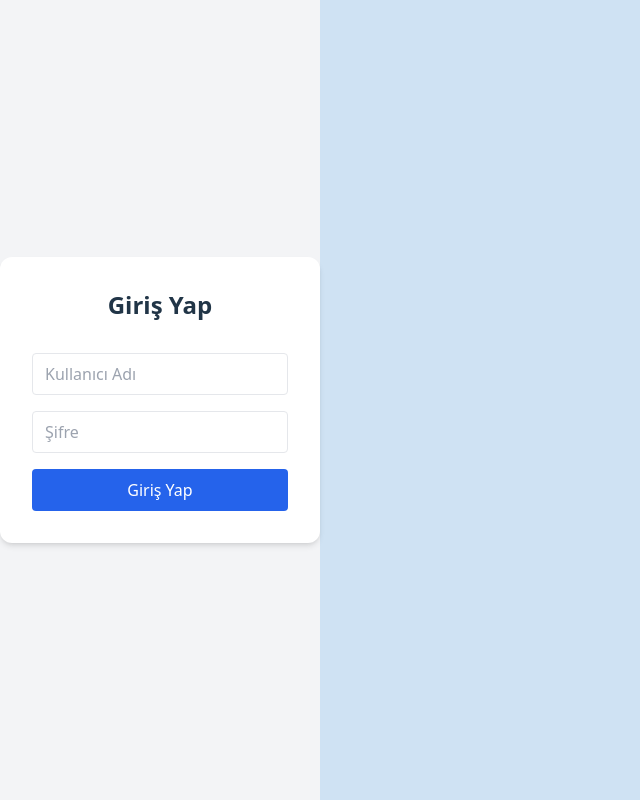
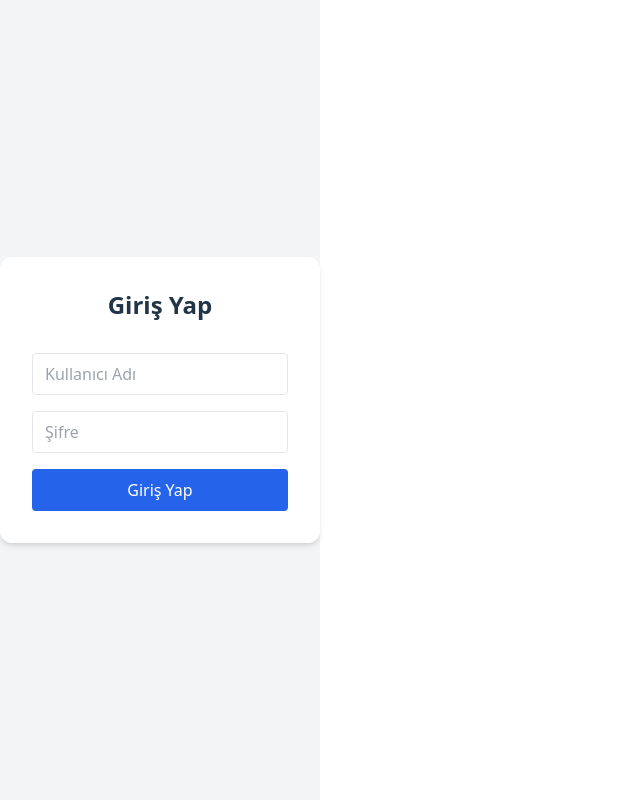
Before and after one commit to kiyanaa/ebtcarreserve, a React (Vite) app in the folder arac-frontend/: page /login in a window 1280 px wide. Shown: the whole page, without its empty margins (0-640 px from the left). Built offline with nearby package versions, Linux system fonts and the light colour scheme.

Commit message:
Update tailwind.config.js

```diff
--- a/arac-frontend/tailwind.config.js
+++ b/arac-frontend/tailwind.config.js
@@ -10,7 +10,7 @@ module.exports = {
   theme: {
     extend: {
       colors: {
-        kariyerBlue: '#CFE2F3',  // your custom color
+        kariyerBlue: '#ffffffff',  // your custom color
         // Add more custom colors here
       },
       spacing: {
```
